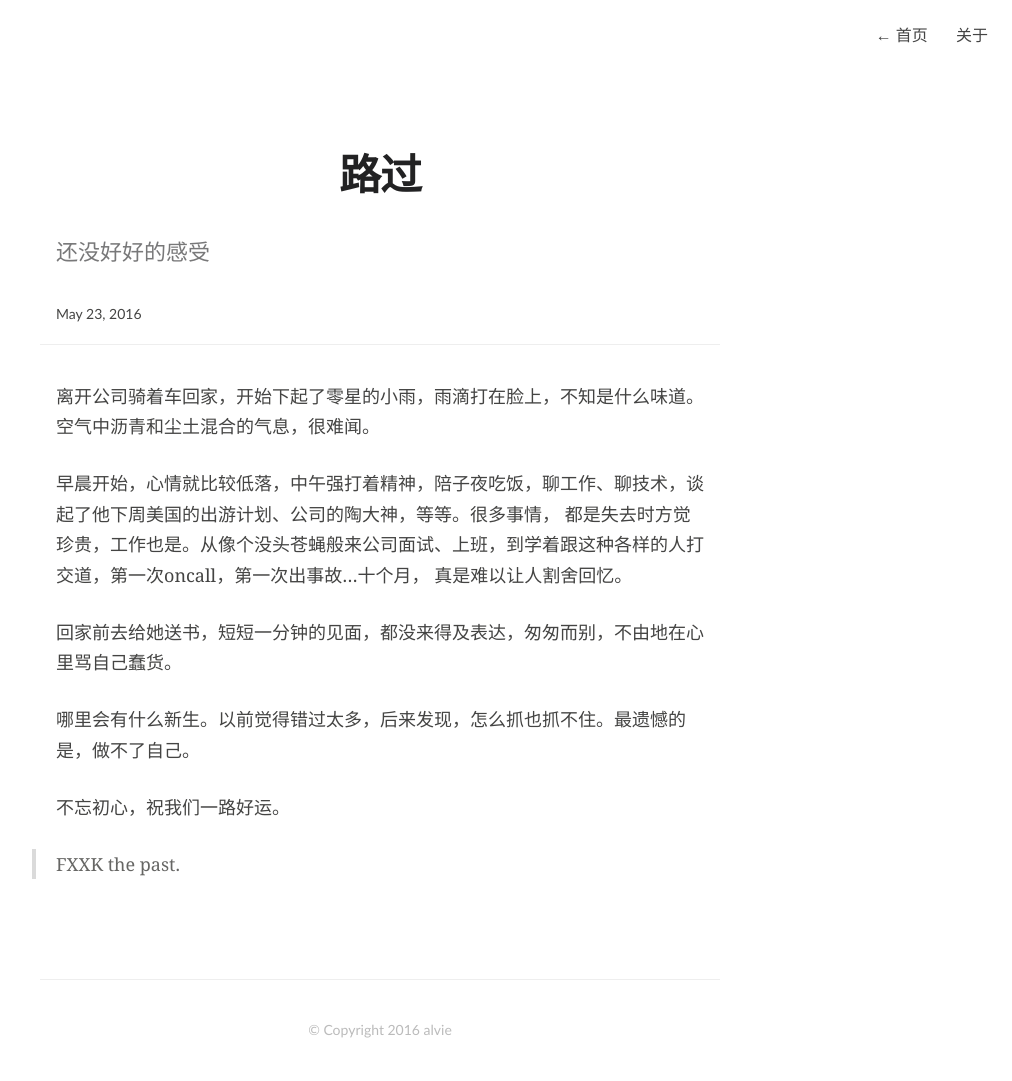
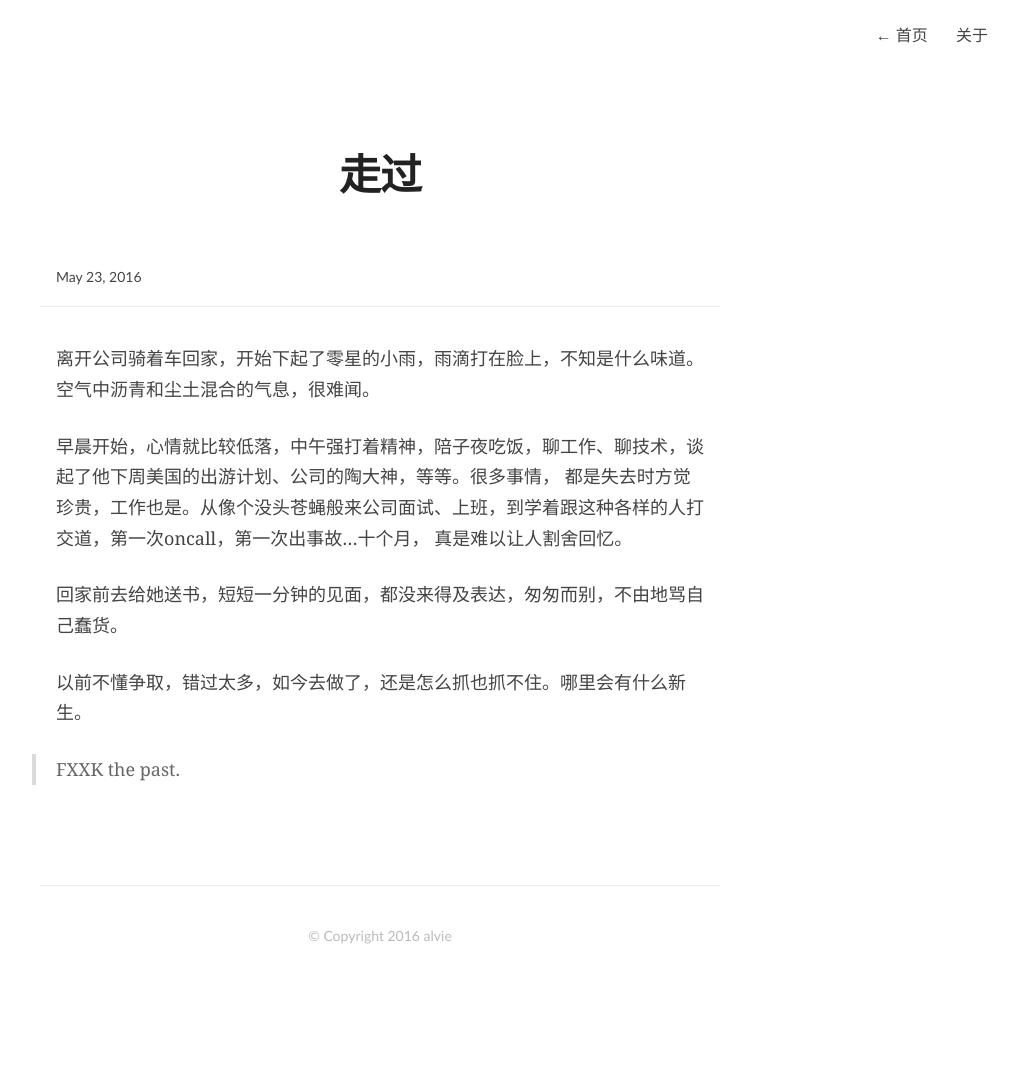
Before and after one commit to alviezhang/so-long-my-past, a Jekyll site: the page built from _posts/2016/2016-05-23-pass-away.md, in a window 1280 px wide. Shown: the whole page, without its empty margins (260-1272 px from the left). Built offline with Jekyll 4.4.1, drawn with Linux system fonts in a browser that asks for light colours; after the commit the page ends 986 px from its top, so only the background shows below that.

Commit message:
Update 2016-05-23-pass-away.md

```diff
--- a/_posts/2016/2016-05-23-pass-away.md
+++ b/_posts/2016/2016-05-23-pass-away.md
@@ -1,7 +1,7 @@
 ---
 layout: post
-title: 路过
-description: 还没好好的感受
+title: 走过
+description:
 tags:
 ---
 
@@ -11,10 +11,8 @@ tags:
 都是失去时方觉珍贵，工作也是。从像个没头苍蝇般来公司面试、上班，到学着跟这种各样的人打交道，第一次oncall，第一次出事故...十个月，
 真是难以让人割舍回忆。
 
-回家前去给她送书，短短一分钟的见面，都没来得及表达，匆匆而别，不由地在心里骂自己蠢货。
+回家前去给她送书，短短一分钟的见面，都没来得及表达，匆匆而别，不由地骂自己蠢货。
 
-哪里会有什么新生。以前觉得错过太多，后来发现，怎么抓也抓不住。最遗憾的是，做不了自己。
-
-不忘初心，祝我们一路好运。
+以前不懂争取，错过太多，如今去做了，还是怎么抓也抓不住。哪里会有什么新生。
 
 > FXXK the past.
```
